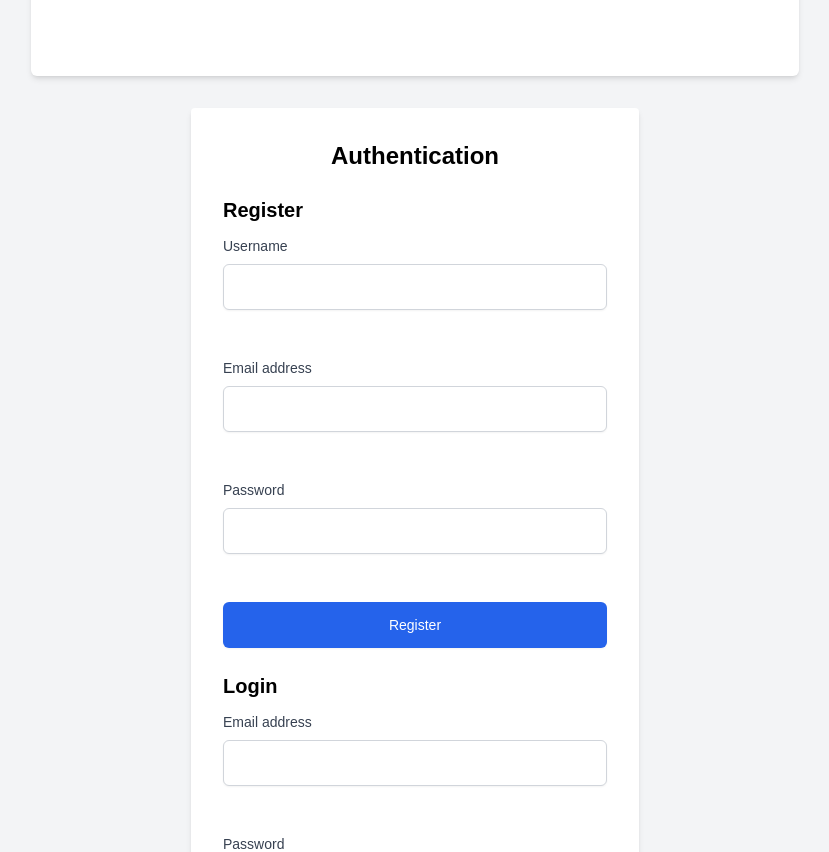
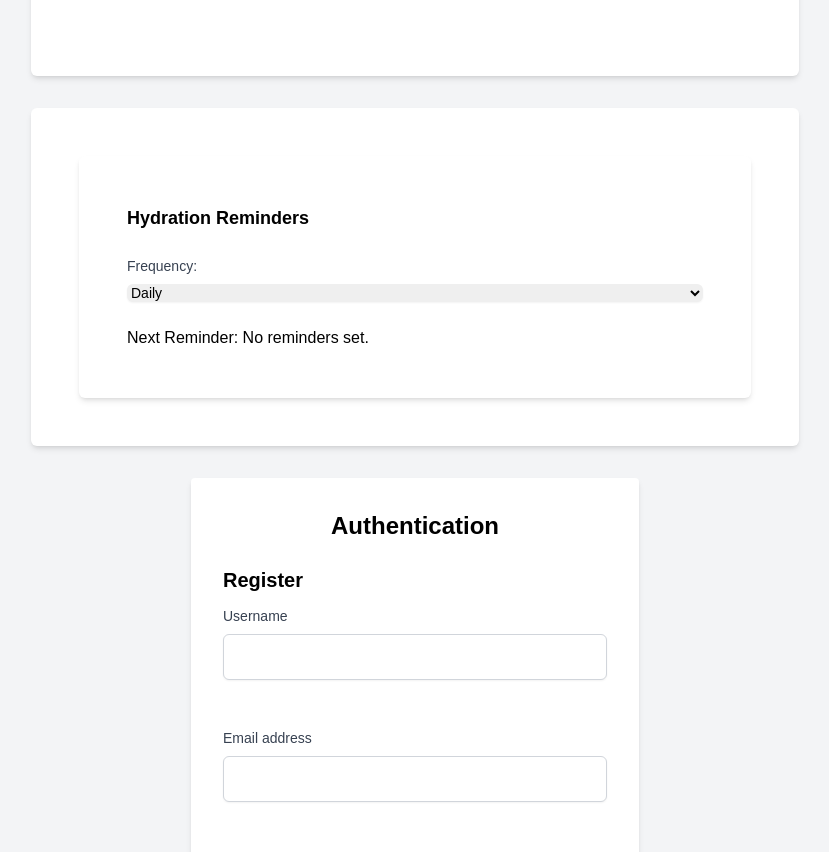
Before and after one commit to MarcosOlivaKaczmarek/water-bottle-app, a React app: page / in a window 1280 px wide. Shown: the part 1862-2714 px from the top of the page, without its empty margins (225-1054 px from the left). Built offline with nearby package versions, Linux system fonts and the light colour scheme; the HTML template or start-up script is replaced by a standard one.

Commit message:
feat: Frontend: Implement Hydration Reminders UI (iteration 1)

```diff
--- a/src/App.tsx
+++ b/src/App.tsx
@@ -8,6 +8,7 @@ import AuthPage from './pages/AuthPage'
 import GoalSetting from './components/GoalSetting'
 import WaterLogging from './components/WaterLogging'
 import CircularProgressChart from './components/CircularProgressChart'
+import ReminderSetup from './components/ReminderSetup'
 
 function App() {
   const handleGoalSet = (goal: number) => {
@@ -52,6 +53,9 @@ function App() {
           <div className="rounded-md bg-white p-6 shadow-md">
             <CircularProgressChart />
           </div>
+          <div className="rounded-md bg-white p-6 shadow-md">
+            <ReminderSetup />
+          </div>
           <AuthPage />
         </div>
       </div>
--- /dev/null
+++ b/src/components/ReminderSetup.tsx
@@ -0,0 +1,155 @@
+import React, { useState, useEffect } from 'react'
+
+interface Reminder {
+  id: number
+  time: string // Format: HH:mm
+}
+
+const ReminderSetup: React.FC = () => {
+  const [frequency, setFrequency] = useState<'daily' | 'specific'>('daily')
+  const [reminders, setReminders] = useState<Reminder[]>([])
+  const [newTime, setNewTime] = useState('')
+  const [nextReminderTime, setNextReminderTime] = useState<Date | null>(null)
+
+  useEffect(() => {
+    calculateNextReminder()
+  }, [reminders])
+
+  const calculateNextReminder = () => {
+    if (reminders.length === 0) {
+      setNextReminderTime(null)
+      return
+    }
+
+    const now = new Date()
+    let nextTime: Date | null = null
+
+    for (const reminder of reminders) {
+      const [hours, minutes] = reminder.time.split(':').map(Number)
+      const reminderDate = new Date()
+      reminderDate.setHours(hours)
+      reminderDate.setMinutes(minutes)
+      reminderDate.setSeconds(0)
+      reminderDate.setMilliseconds(0)
+
+      if (reminderDate <= now) {
+        reminderDate.setDate(now.getDate() + 1)
+      }
+
+      if (!nextTime || reminderDate < nextTime) {
+        nextTime = reminderDate
+      }
+    }
+
+    setNextReminderTime(nextTime)
+  }
+
+  const addReminder = () => {
+    if (!newTime.match(/^([01]?[0-9]|2[0-3]):[0-5][0-9]$/)) {
+      alert('Invalid time format. Please use HH:mm (e.g., 08:00, 14:30).')
+      return
+    }
+
+    const newReminder: Reminder = {
+      id: Date.now(), // Simple unique ID
+      time: newTime,
+    }
+    setReminders([...reminders, newReminder])
+    setNewTime('')
+  }
+
+  const removeReminder = (id: number) => {
+    setReminders(reminders.filter((reminder) => reminder.id !== id))
+  }
+
+  const formatNextReminderTime = (date: Date | null): string => {
+    if (!date) return 'No reminders set.'
+
+    const now = new Date()
+    const isToday = date.getDate() === now.getDate() && date.getMonth() === now.getMonth() && date.getFullYear() === now.getFullYear()
+
+    const timeFormat = { hour: 'numeric', minute: 'numeric', hour12: true }
+    const dateFormat = { weekday: 'long', month: 'long', day: 'numeric' }
+
+    if (isToday) {
+      return `Today at ${date.toLocaleTimeString(undefined, timeFormat)}`
+    } else {
+      return `On ${date.toLocaleDateString(undefined, dateFormat)} at ${date.toLocaleTimeString(undefined, timeFormat)}`
+    }
+  }
+
+  return (
+    <div className="rounded-md bg-white p-6 shadow-md">
+      <h2 className="text-lg font-semibold mb-4">Hydration Reminders</h2>
+
+      <div className="mb-4">
+        <label className="block text-sm font-medium text-gray-700">Frequency:</label>
+        <select
+          className="mt-1 block w-full rounded-md border-gray-300 shadow-sm focus:border-blue-500 focus:ring-blue-500 sm:text-sm"
+          value={frequency}
+          onChange={(e) =>
+            setFrequency(e.target.value as 'daily' | 'specific')
+          }
+        >
+          <option value="daily">Daily</option>
+          <option value="specific">Specific Times</option>
+        </select>
+      </div>
+
+      {frequency === 'specific' && (
+        <div>
+          <div className="mb-4">
+            <label
+              htmlFor="newTime"
+              className="block text-sm font-medium text-gray-700"
+            >
+              Add Time (HH:mm):
+            </label>
+            <div className="mt-1 flex rounded-md shadow-sm">
+              <input
+                type="text"
+                id="newTime"
+                className="flex-1 block w-full rounded-md rounded-r-none border-gray-300 focus:border-blue-500 focus:ring-blue-500 sm:text-sm"
+                placeholder="HH:mm (e.g., 08:00)"
+                value={newTime}
+                onChange={(e) => setNewTime(e.target.value)}
+              />
+              <button
+                type="button"
+                className="inline-flex items-center rounded-r-md border border-transparent bg-blue-600 px-4 py-2 text-sm font-medium text-white shadow-sm hover:bg-blue-700 focus:outline-none focus:ring-2 focus:ring-blue-500 focus:ring-offset-2"
+                onClick={addReminder}
+              >
+                Add
+              </button>
+            </div>
+          </div>
+
+          <div>
+            <ul className="list-disc list-inside mb-4">
+              {reminders.map((reminder) => (
+                <li key={reminder.id} className="mb-2">
+                  {reminder.time}
+                  <button
+                    className="ml-2 text-red-500 hover:text-red-700"
+                    onClick={() => removeReminder(reminder.id)}
+                  >
+                    Remove
+                  </button>
+                </li>
+              ))}
+            </ul>
+          </div>
+        </div>
+      )}
+
+      <div>
+        <p>
+          Next Reminder:{' '}
+          {formatNextReminderTime(nextReminderTime)}
+        </p>
+      </div>
+    </div>
+  )
+}
+
+export default ReminderSetup
```
